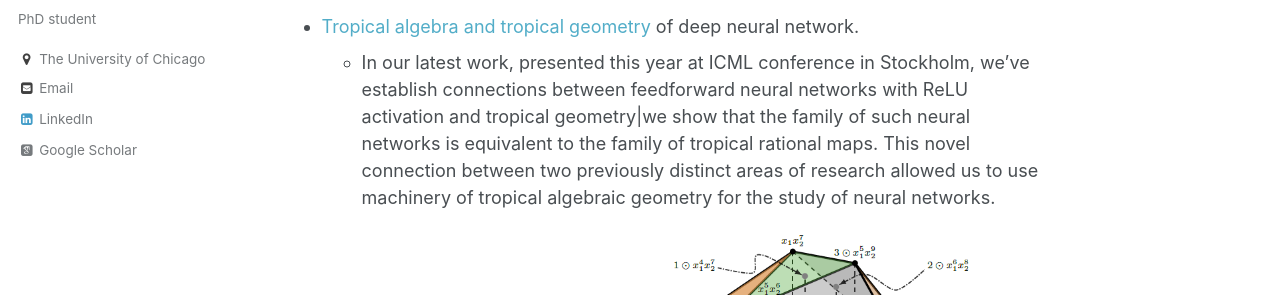
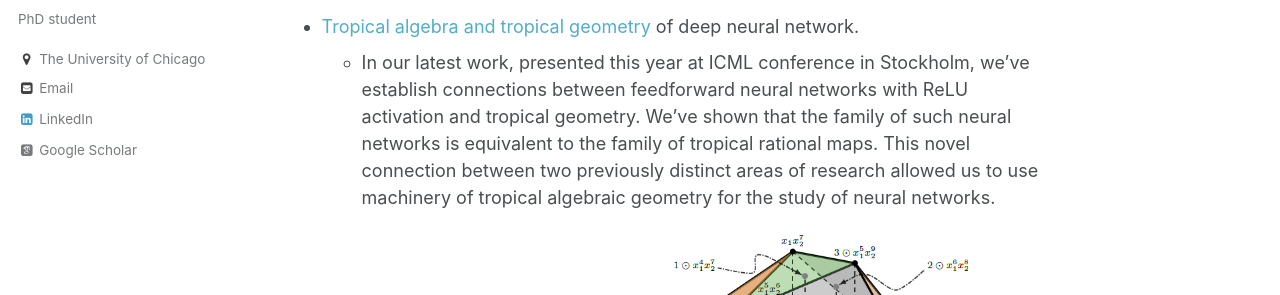
Before and after one commit to sgregnt/sgregnt.github.io, a Jekyll site: the page built from _pages/about.md, in a window 1280 px wide and 900 px high, scrolled down 455 px. Shown: the part 208-503 px from the top of the window. Built offline with Jekyll 4.4.1, drawn with Linux system fonts in a browser that asks for light colours; some web fonts are replaced.

Commit message:
typo fix

```diff
--- a/_pages/about.md
+++ b/_pages/about.md
@@ -26,7 +26,7 @@ geometry for machine learning](https://www.siam.org/Conferences/CM/Main/ag19) (w
 * [Tropical algebra and tropical geometry](https://en.wikipedia.org/wiki/Tropical_geometry) of deep neural network.
    - In our latest work, presented this year at ICML conference in Stockholm, we've establish connections
 between feedforward neural networks with ReLU activation and tropical
-geometry|we show that the family of such neural networks is equivalent
+geometry. We've shown that the family of such neural networks is equivalent
 to the family of tropical rational maps. This novel connection between two previously distinct areas of research allowed us to use machinery of tropical algebraic geometry for the study of neural networks.
 
 ![Polytopes](https://sgregnt.github.io/images/tropical.png "Polytopes")
```
